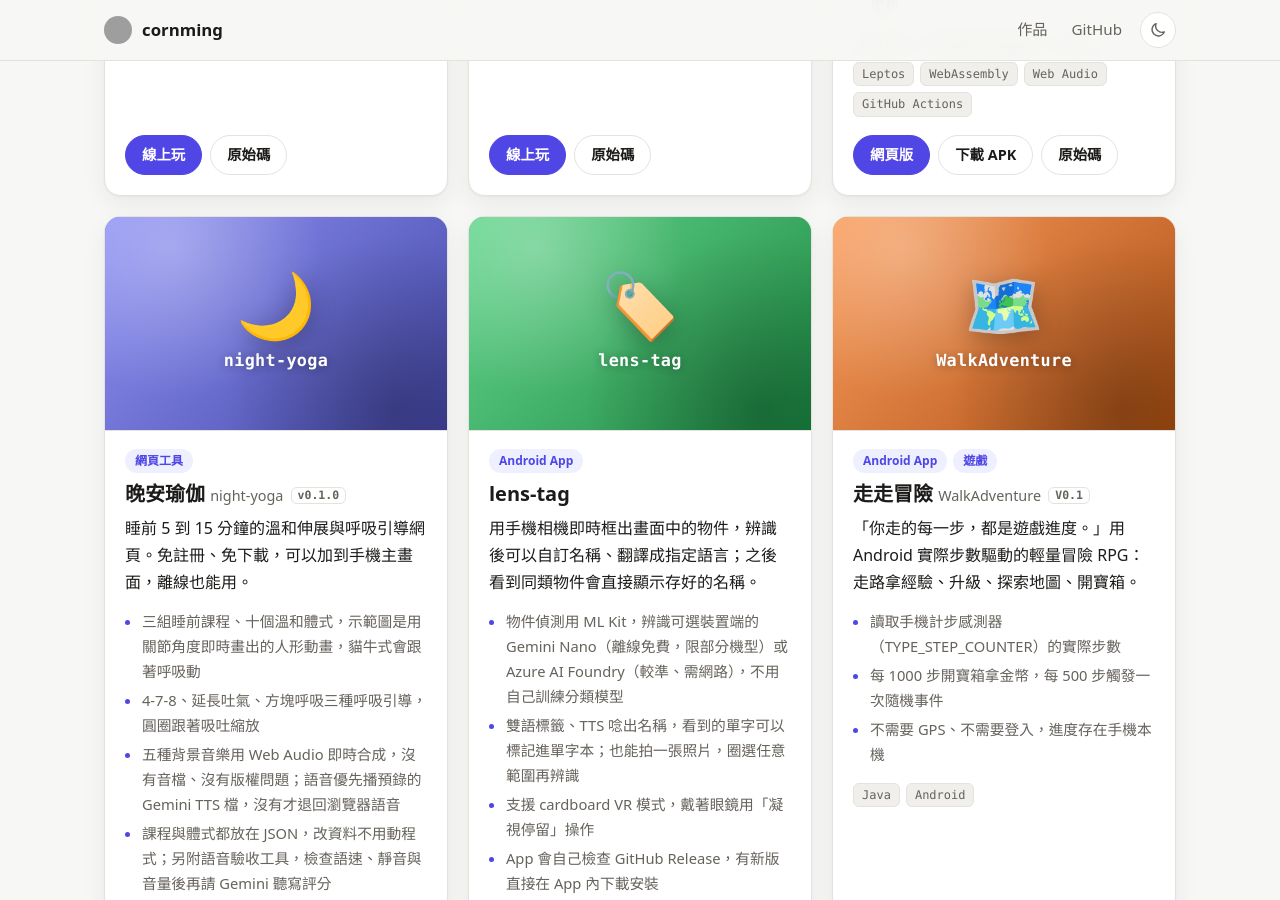
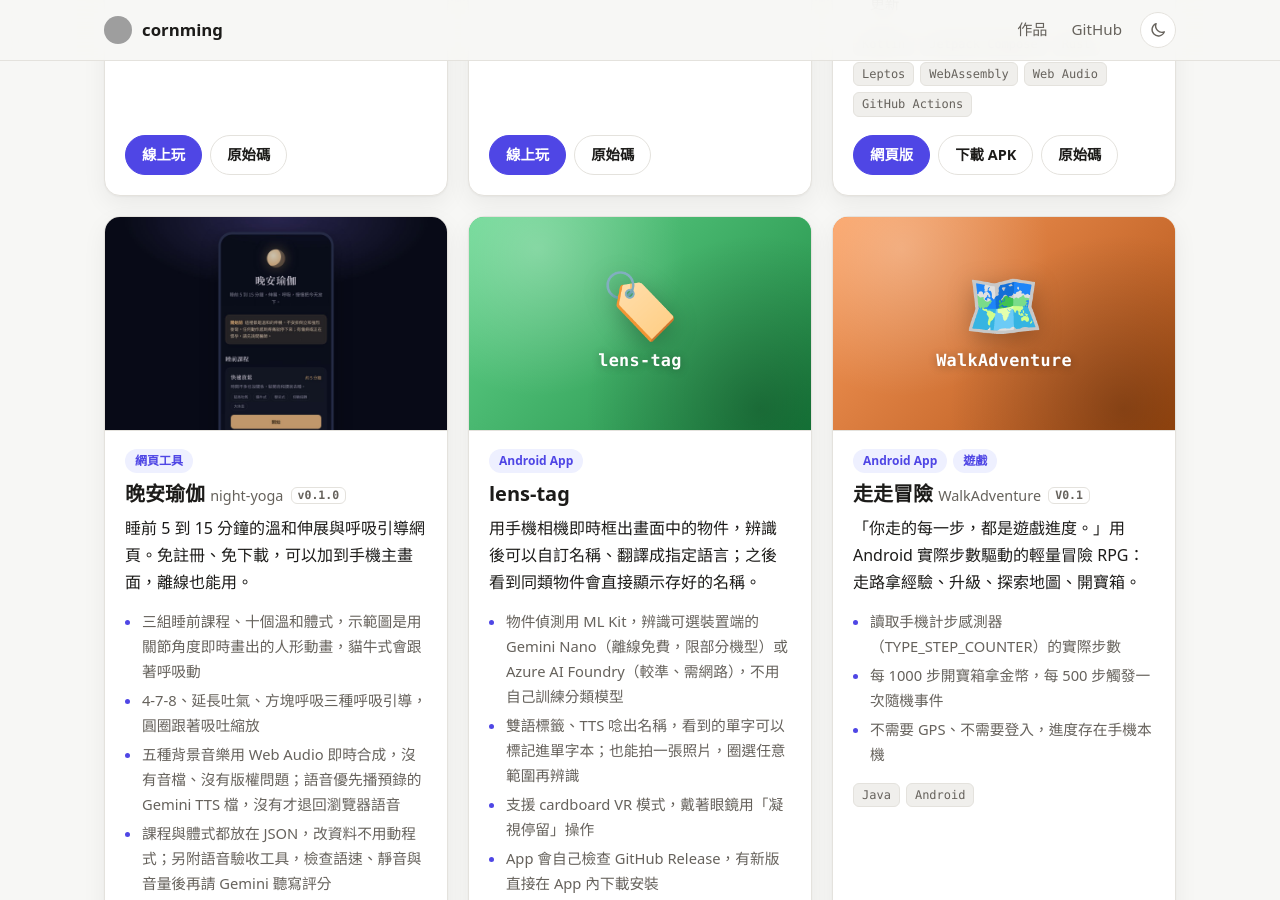
Before and after one commit to cornming/cornming.github.io, a Jekyll site: the page built from index.html, in a window 1280 px wide and 900 px high, scrolled down 1371 px. Built offline with Jekyll 4.4.1, drawn with Linux system fonts in a browser that asks for light colours; grey boxes are pictures that could not be loaded.

Commit message:
SlowJog 封面改用實際畫面，補上晚安瑜伽封面
Co-Authored-By: Claude Sonnet 5.5 <noreply@anthropic.com>
Claude-Session: https://claude.ai/code/session_01EZsKqvDZLrn94Xt2GUGidm

```diff
--- a/_data/projects.yml
+++ b/_data/projects.yml
@@ -83,8 +83,7 @@
     - 五種背景音樂用 Web Audio 即時合成，沒有音檔、沒有版權問題；語音優先播預錄的 Gemini TTS 檔，沒有才退回瀏覽器語音
     - 課程與體式都放在 JSON，改資料不用動程式；另附語音驗收工具，檢查語速、靜音與音量後再請 Gemini 聽寫評分
   tech: [Rust, Leptos, WebAssembly, Web Audio, PWA, Gemini TTS, GitHub Actions]
-  icon: "🌙"
-  accent: "#6366f1"
+  image: /assets/img/projects/night-yoga.jpg
   links:
     - label: 線上試用
       url: https://cornming.github.io/night-yoga/
```
Also changed, not shown: assets/img/projects/night-yoga.jpg (added), assets/img/projects/slowjog.jpg.
